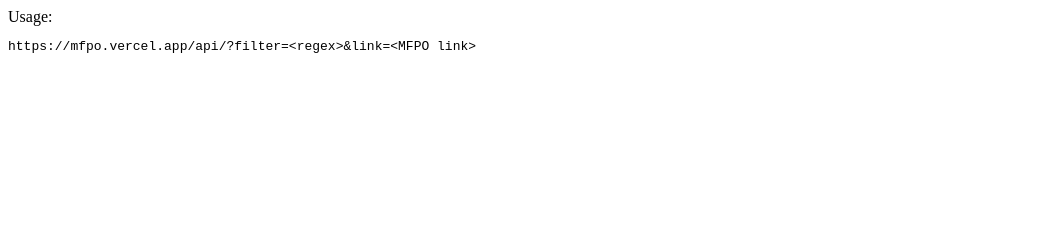
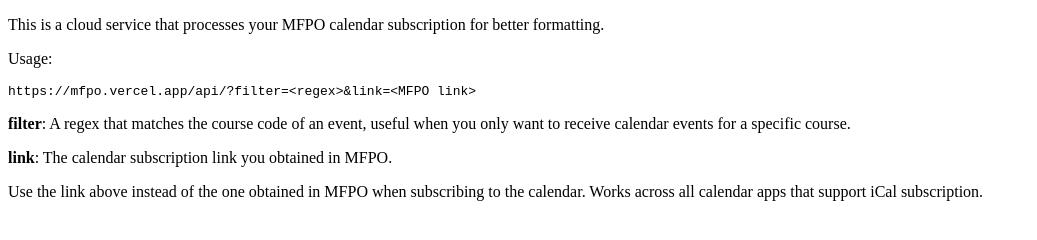
Before and after one commit to hlysine/mfpo-ical-processor-vercel, a website: page public/index.html in a window 1280 px wide. Shown: the whole page, without its empty margins (0-1037 px from the left). Drawn offline with Linux system fonts and the light colour scheme.

Commit message:
Polish the index page

```diff
--- a/public/index.html
+++ b/public/index.html
@@ -4,10 +4,20 @@
     <meta charset="UTF-8" />
     <meta http-equiv="X-UA-Compatible" content="IE=edge" />
     <meta name="viewport" content="width=device-width, initial-scale=1.0" />
-    <title>MFPO Calender Processor</title>
+    <title>MFPO Calendar Processor</title>
   </head>
   <body>
-    Usage:
+    <p>This is a cloud service that processes your MFPO calendar subscription for better formatting.</p>
+    <p>Usage:</p>
     <pre>https://mfpo.vercel.app/api/?filter=&lt;regex&gt;&link=&lt;MFPO link&gt;</pre>
+    <p>
+      <b>filter</b>: A regex that matches the course code of an event, useful when you only want to receive calendar
+      events for a specific course.
+    </p>
+    <p><b>link</b>: The calendar subscription link you obtained in MFPO.</p>
+    <p>
+      Use the link above instead of the one obtained in MFPO when subscribing to the calendar. Works across all calendar
+      apps that support iCal subscription.
+    </p>
   </body>
 </html>
```
